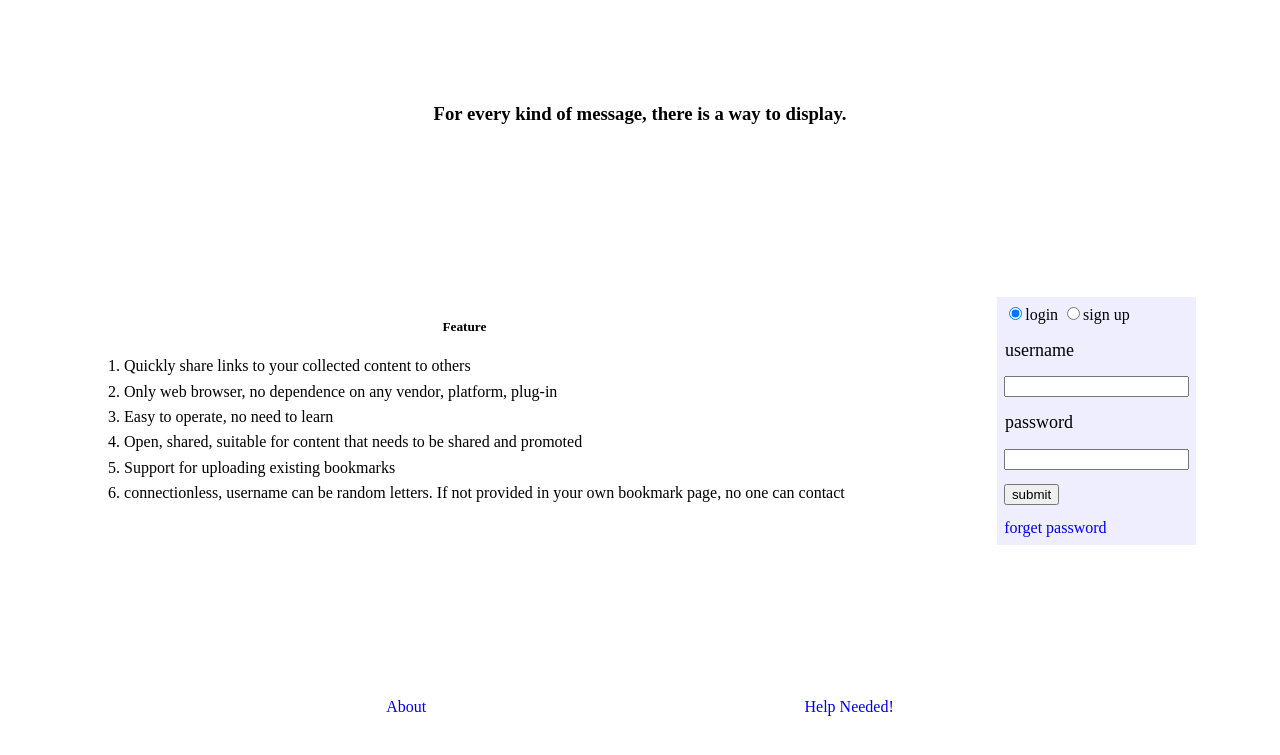
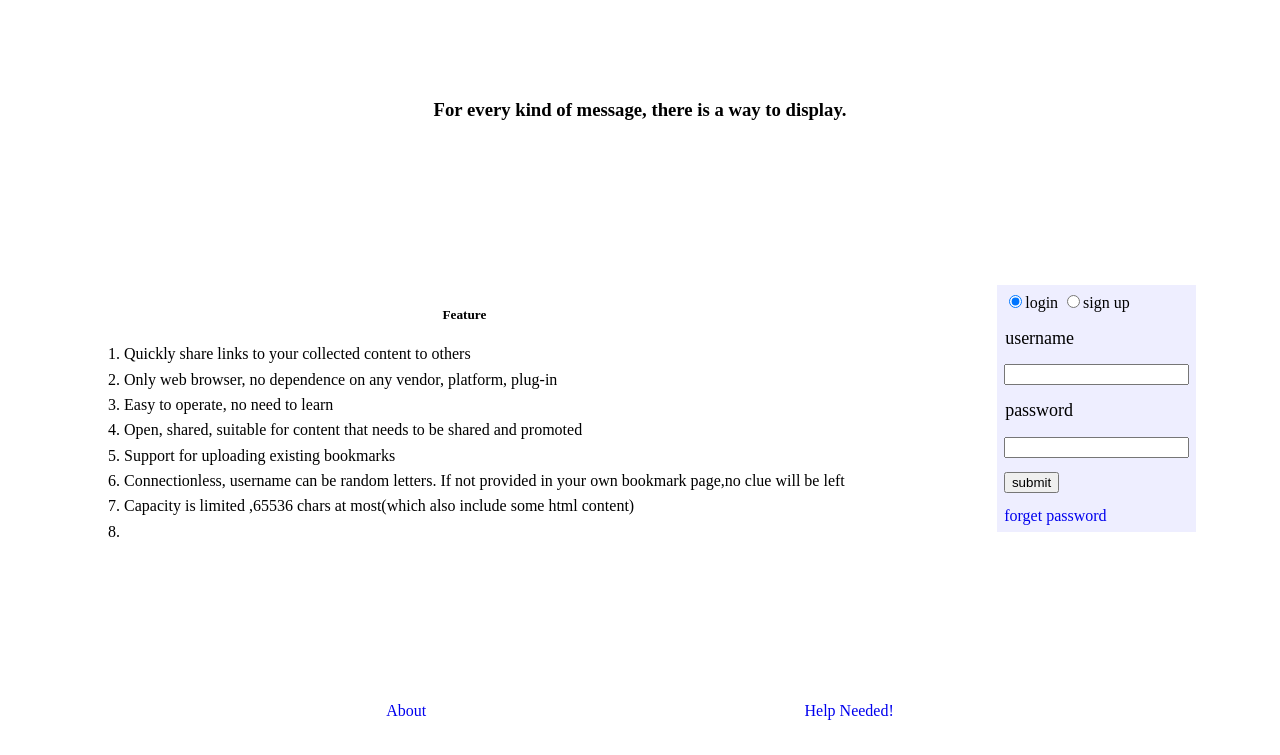
Before and after one commit to iChengRui/webbookmark, a Python web app: template user/templates/index.html in a window 1280 px wide. Shown: the top 755 px of the page. Run offline with Jinja, Linux system fonts and the light colour scheme; the template is opened without the code that fills it, so the values that code supplies are empty; some libraries are stand-ins or nearby versions.

Commit message:
ads and limits provided.

```diff
--- a/user/templates/index.html
+++ b/user/templates/index.html
@@ -168,7 +168,9 @@ label{font-size:large;}
 		<li>Easy to operate, no need to learn</li>
 		<li>Open, shared, suitable for content that needs to be shared and promoted</li>
 		<li>Support for uploading existing bookmarks</li>
-		<li>connectionless, username can be random letters. If not provided in your own bookmark page, no one can contact</li>
+		<li>Connectionless, username can be random letters. If not provided in your own bookmark page,no clue will be left</li>
+		<li>Capacity is limited ,65536 chars at most(which also include some html content)</li>
+		<li></li>
 	</ol>
 	</div>
 	<div id="log">
```
